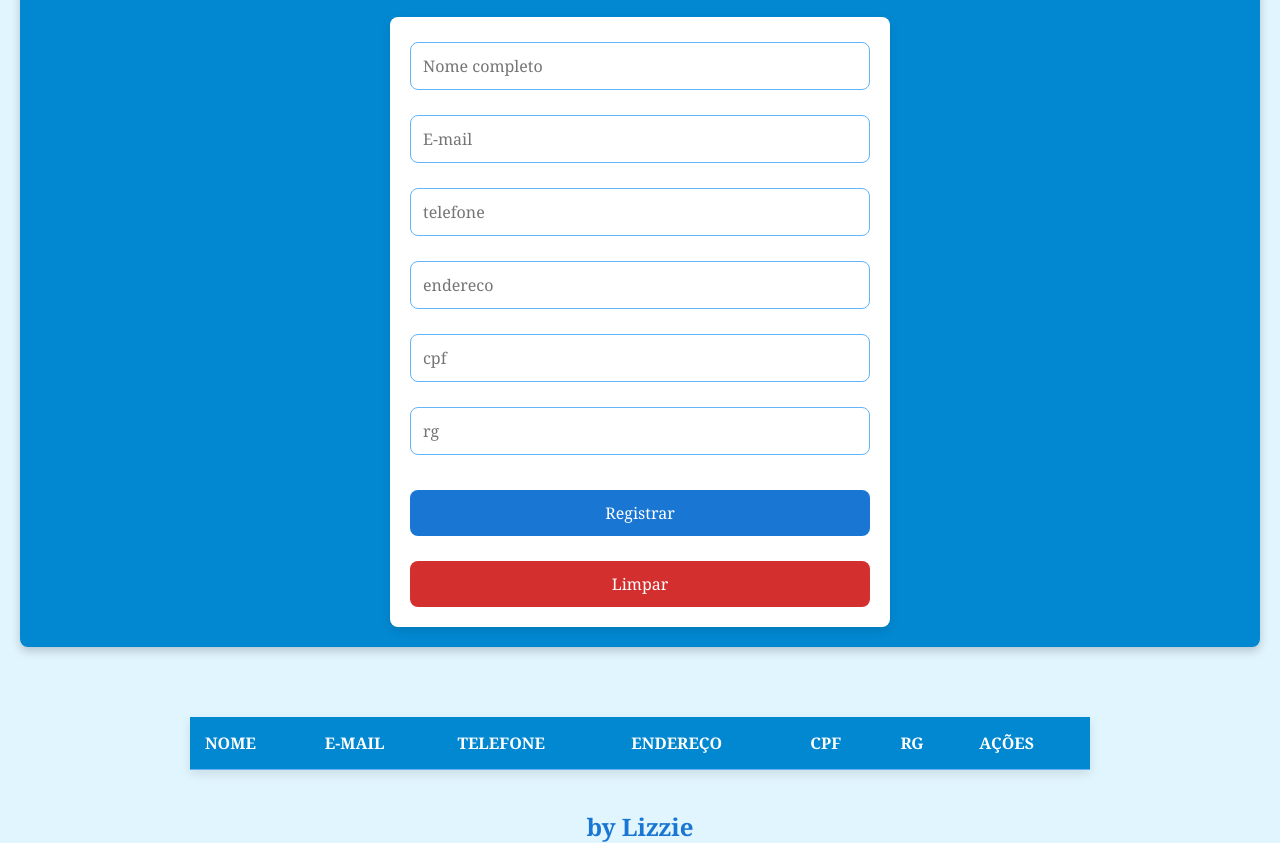
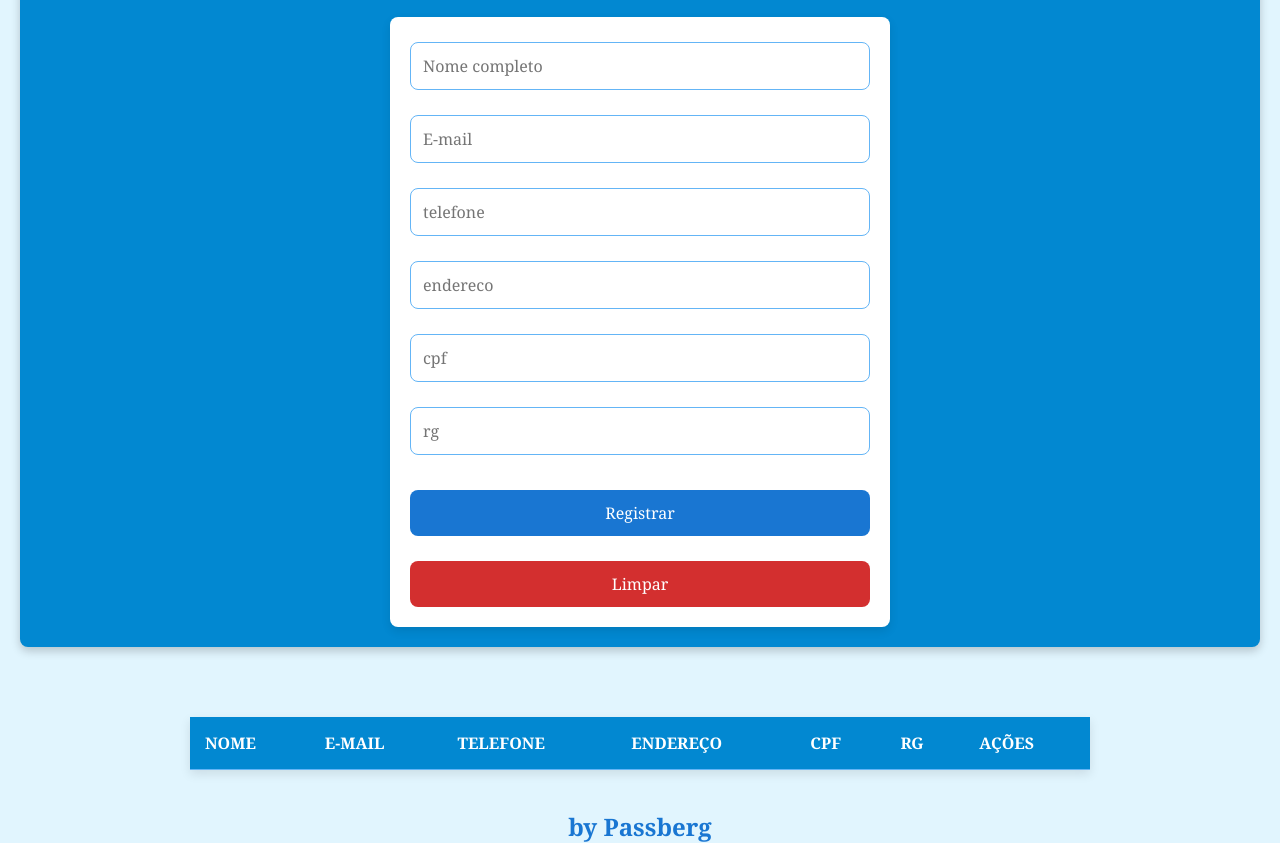
Before and after one commit to RodrigoPassberg/Local, a plain HTML site: page index.html in a window 1280 px wide. Shown: the part 98-941 px from the top of the page. Drawn offline with Linux system fonts and the light colour scheme.

Commit message:
Update index.html

```diff
--- a/index.html
+++ b/index.html
@@ -42,7 +42,7 @@
     </main>
 
     <footer>
-        <h2>by Lizzie</h2>
+        <h2>by Passberg</h2>
     </footer>
 </body>
 <script src="script.js"></script>
```
